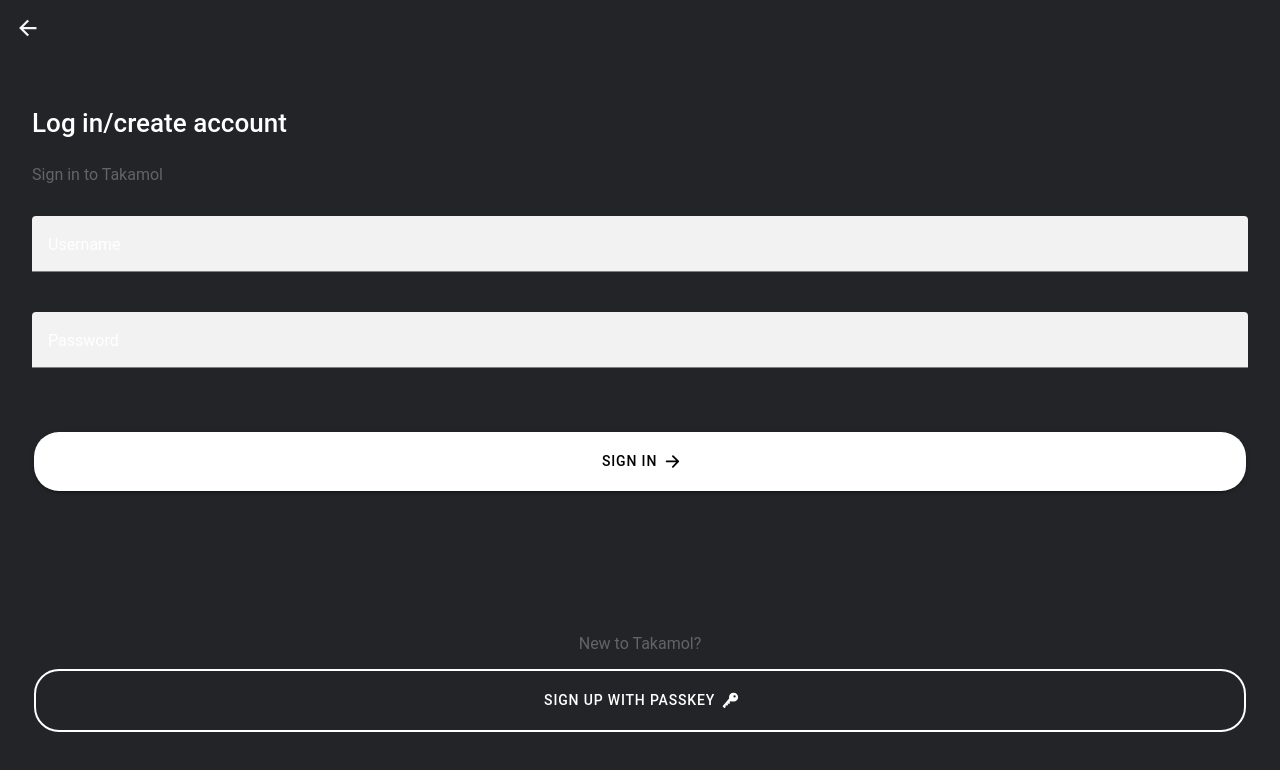
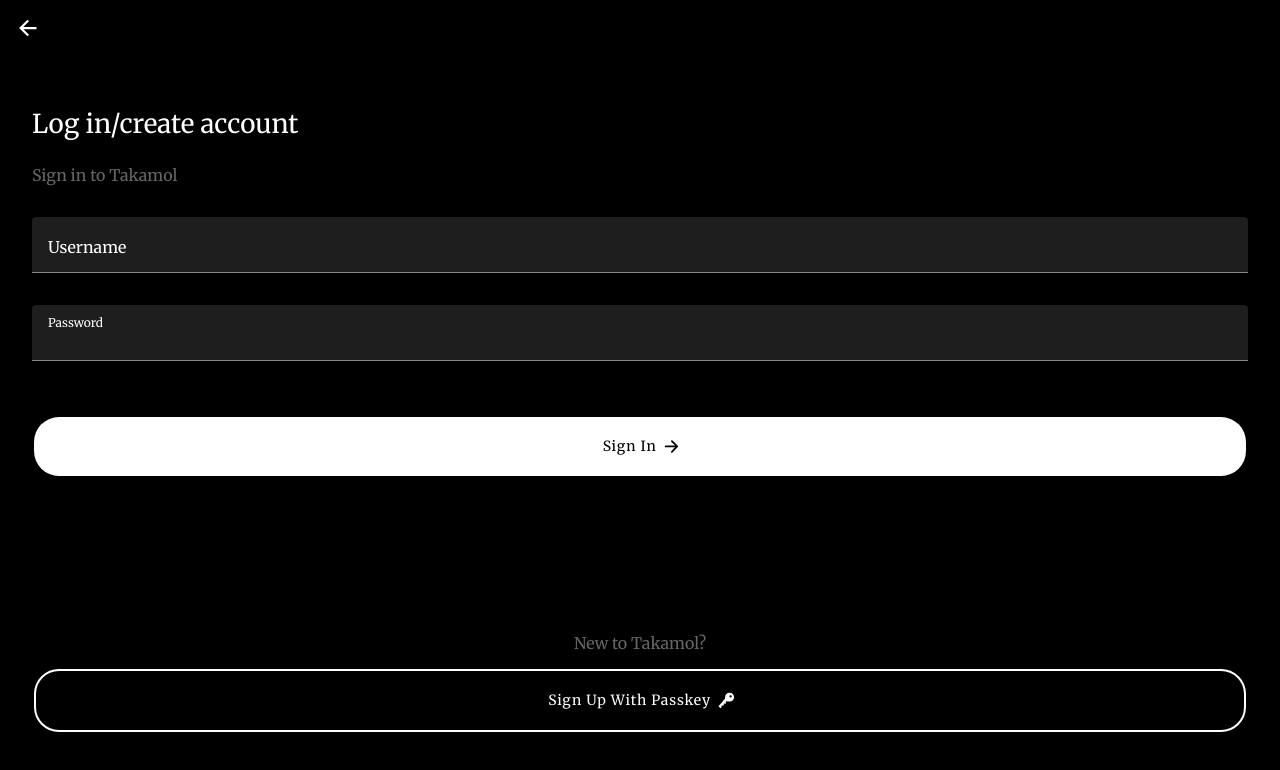
Before and after one commit to Ali-Alzyoud/takamol, a React (Vite) app: page /login in a window 1280 px wide. Shown: the top 770 px of the page. Built offline with nearby package versions, Linux system fonts and the light colour scheme.

Commit message:
basic theming

```diff
--- a/index.html
+++ b/index.html
@@ -18,6 +18,25 @@
 
     <link rel="shortcut icon" type="image/png" href="/favicon.png" />
 
+    <meta
+      name="theme-color"
+      media="(prefers-color-scheme: light)"
+      content="#000000"
+    />
+    <meta
+      name="theme-color"
+      media="(prefers-color-scheme: dark)"
+      content="#000000"
+    />
+
+    <!-- Google Fonts -->
+    <link rel="preconnect" href="https://fonts.googleapis.com" />
+    <link rel="preconnect" href="https://fonts.gstatic.com" crossorigin />
+    <link
+      href="https://fonts.googleapis.com/css2?family=Almarai:wght@400;700&family=Merriweather:ital,wght@0,400;0,700;1,400;1,700&display=swap"
+      rel="stylesheet"
+    />
+
     <!-- add to homescreen for ios -->
     <meta name="mobile-web-app-capable" content="yes" />
     <meta name="apple-mobile-web-app-title" content="Ionic App" />
--- a/src/App.tsx
+++ b/src/App.tsx
@@ -30,12 +30,13 @@
  * https://ionicframework.com/docs/theming/dark-mode
  */
 
-/* import '@ionic/react/css/palettes/dark.always.css'; */
+import '@ionic/react/css/palettes/dark.always.css';
 /* import '@ionic/react/css/palettes/dark.class.css'; */
 import '@ionic/react/css/palettes/dark.system.css';
 
 /* Theme variables */
 import './theme/variables.css';
+import './theme/global.css';
 
 setupIonicReact();
 
--- a/src/pages/Home.css
+++ b/src/pages/Home.css
@@ -30,11 +30,19 @@
 ion-toolbar {
   --background: transparent;
 }
-/* Add these styles to your existing CSS */
-[dir="rtl"] .logo-container {
-  transform: scaleX(-1);
+ion-toolbar ion-button.button-round {
+  --border-radius: 68px;
+  --border-width: 1px;
+  --padding-top: 13px;
+  --padding-bottom: 13px;
+  --padding-end: 20px;
+  --padding-start: 20px;
 }
-
-[dir="rtl"] ion-buttons {
+[dir="rtl"] ion-toolbar ion-buttons {
   direction: ltr;
 }
+[dir="ltr"] ion-toolbar ion-buttons {
+  ion-button {
+    --ion-font-family: "Almarai", sans-serif;
+  }
+}
--- a/src/pages/Home.tsx
+++ b/src/pages/Home.tsx
@@ -35,10 +35,10 @@
 
   return (
     <IonPage>
-      <IonHeader className="ion-no-border">
-        <IonToolbar color="dark">
+      <IonHeader className="ion-no-border ion-padding">
+        <IonToolbar>
           <IonButtons slot="end">
-            <IonButton fill="clear" color="light" onClick={toggleLanguage}>
+            <IonButton className='button-round' fill="outline" onClick={toggleLanguage} >
               <IonIcon slot="start" icon={globeOutline} />
               {t('common.language')}
             </IonButton>
@@ -46,7 +46,7 @@
         </IonToolbar>
       </IonHeader>
 
-      <IonContent fullscreen className="ion-padding" color="dark">
+      <IonContent fullscreen className="ion-padding">
         <div className="logo-container">
           <img src="/assets/logo.svg" alt="Takamol Logo" className="logo" />
         </div>
--- a/src/pages/Login.css
+++ b/src/pages/Login.css
@@ -22,12 +22,19 @@
   gap: 16px;
 }
 
+/* Override autofill background color */
+input:-webkit-autofill,
+input:-webkit-autofill:hover,
+input:-webkit-autofill:focus,
+input:-webkit-autofill:active {
+  -webkit-background-clip: text;
+  -webkit-text-fill-color: #ffffff;
+  transition: background-color 5000s ease-in-out 0s;
+  box-shadow: inset 0 0 20px 20px #1a1a1a;
+}
+
 .custom-input {
-  --background: #1c1c1c;
-  --border-radius: 8px;
-  --padding-start: 16px;
-  --padding-end: 16px;
-  margin-bottom: 16px;
+  --background: rgba(255, 255, 255, 0.1);
 }
 
 .sign-in-button {
--- a/src/pages/Login.tsx
+++ b/src/pages/Login.tsx
@@ -32,14 +32,14 @@
   return (
     <IonPage>
       <IonHeader className="ion-no-border">
-        <IonToolbar color="dark">
+        <IonToolbar>
           <IonButtons slot="start">
-            <IonBackButton defaultHref="/" color="light" />
+            <IonBackButton defaultHref="/" />
           </IonButtons>
         </IonToolbar>
       </IonHeader>
 
-      <IonContent className="ion-padding" color="dark">
+      <IonContent className="ion-padding">
         <div className="login-container">
           <h1>{t('auth.loginTitle')}</h1>
           <p className="subtitle">{t('auth.loginSubtitle')}</p>
@@ -54,7 +54,7 @@
 
             <IonInput
               label={t('auth.password')}
-              labelPlacement="floating"
+              labelPlacement="stacked"
               type="password"
               fill="solid"
               className="custom-input"
--- a/src/pages/Signup.tsx
+++ b/src/pages/Signup.tsx
@@ -29,14 +29,14 @@
   return (
     <IonPage>
       <IonHeader className="ion-no-border">
-        <IonToolbar color="dark">
+        <IonToolbar>
           <IonButtons slot="start">
-            <IonBackButton defaultHref="/login" color="light" />
+            <IonBackButton defaultHref="/login" />
           </IonButtons>
         </IonToolbar>
       </IonHeader>
 
-      <IonContent className="ion-padding" color="dark">
+      <IonContent className="ion-padding">
         <div className="signup-container">
           <h1>{t('auth.signupTitle')}</h1>
           <p className="welcome-text">{t('auth.welcomeMessage')}</p>
--- /dev/null
+++ b/src/theme/global.css
@@ -0,0 +1,36 @@
+html {
+  --ion-dynamic-font: var(--ion-default-dynamic-font);
+  --ion-font-family: "Merriweather", serif;
+}
+
+/* font for ltr pages */
+html[dir="rtl"] {
+  --ion-font-family: "Almarai", sans-serif;
+}
+
+ion-segment-button {
+  text-transform: none;
+}
+
+/* Global form styles */
+.custom-input {
+  margin-bottom: 16px;
+}
+
+/* Primary button style */
+.primary-button {
+  --background: #ffffff;
+  --color: #000000;
+}
+
+/* Outline button style */
+.outline-button {
+  --border-color: rgba(255, 255, 255, 0.6);
+  --border-width: 1px;
+  --color: #ffffff;
+}
+
+/* Text styles */
+.subtitle-text {
+  color: rgba(255, 255, 255, 0.6);
+}
--- a/src/theme/variables.css
+++ b/src/theme/variables.css
@@ -1,2 +1,152 @@
 /* For information on how to create your own theme, please see:
 http://ionicframework.com/docs/theming/ */
+:root {
+  /* Primary colors */
+  --ion-color-primary: #ffffff;
+  --ion-color-primary-rgb: 255, 255, 255;
+  --ion-color-primary-contrast: #000000;
+  --ion-color-primary-contrast-rgb: 0, 0, 0;
+  --ion-color-primary-shade: #e0e0e0;
+  --ion-color-primary-tint: #ffffff;
+
+  /* Secondary colors */
+  --ion-color-secondary: #1a1a1a;
+  --ion-color-secondary-rgb: 26, 26, 26;
+  --ion-color-secondary-contrast: #ffffff;
+  --ion-color-secondary-contrast-rgb: 255, 255, 255;
+  --ion-color-secondary-shade: #171717;
+  --ion-color-secondary-tint: #313131;
+
+  /* Tertiary colors */
+  --ion-color-tertiary: #333333;
+  --ion-color-tertiary-rgb: 51, 51, 51;
+  --ion-color-tertiary-contrast: #ffffff;
+  --ion-color-tertiary-contrast-rgb: 255, 255, 255;
+  --ion-color-tertiary-shade: #2d2d2d;
+  --ion-color-tertiary-tint: #474747;
+
+  /* Success colors */
+  --ion-color-success: #2dd36f;
+  --ion-color-success-rgb: 45, 211, 111;
+  --ion-color-success-contrast: #000000;
+  --ion-color-success-contrast-rgb: 0, 0, 0;
+  --ion-color-success-shade: #28ba62;
+  --ion-color-success-tint: #42d77d;
+
+  /* Warning colors */
+  --ion-color-warning: #ffc409;
+  --ion-color-warning-rgb: 255, 196, 9;
+  --ion-color-warning-contrast: #000000;
+  --ion-color-warning-contrast-rgb: 0, 0, 0;
+  --ion-color-warning-shade: #e0ac08;
+  --ion-color-warning-tint: #ffca22;
+
+  /* Danger colors */
+  --ion-color-danger: #eb445a;
+  --ion-color-danger-rgb: 235, 68, 90;
+  --ion-color-danger-contrast: #ffffff;
+  --ion-color-danger-contrast-rgb: 255, 255, 255;
+  --ion-color-danger-shade: #cf3c4f;
+  --ion-color-danger-tint: #ed576b;
+
+  /* Medium colors */
+  --ion-color-medium: #666666;
+  --ion-color-medium-rgb: 102, 102, 102;
+  --ion-color-medium-contrast: #ffffff;
+  --ion-color-medium-contrast-rgb: 255, 255, 255;
+  --ion-color-medium-shade: #5a5a5a;
+  --ion-color-medium-tint: #757575;
+
+  /* Light colors */
+  --ion-color-light: #ffffff;
+  --ion-color-light-rgb: 255, 255, 255;
+  --ion-color-light-contrast: #000000;
+  --ion-color-light-contrast-rgb: 0, 0, 0;
+  --ion-color-light-shade: #e0e0e0;
+  --ion-color-light-tint: #ffffff;
+
+  /* Dark colors */
+  --ion-color-dark: #000000;
+  --ion-color-dark-rgb: 0, 0, 0;
+  --ion-color-dark-contrast: #ffffff;
+  --ion-color-dark-contrast-rgb: 255, 255, 255;
+  --ion-color-dark-shade: #000000;
+  --ion-color-dark-tint: #1a1a1a;
+
+  /* Dark theme colors */
+  --ion-background-color: #000000;
+  --ion-background-color-rgb: 0, 0, 0;
+  --ion-text-color: #ffffff;
+  --ion-text-color-rgb: 255, 255, 255;
+
+  /* Input styling */
+  --ion-item-background: rgba(255, 255, 255, 0.1);
+  --ion-item-border-color: transparent;
+  --ion-item-color: #ffffff;
+}
+
+/* Global dark theme styles */
+body {
+  --ion-background-color: #000000;
+  --ion-background-color-rgb: 0, 0, 0;
+  --ion-text-color: #ffffff;
+  --ion-text-color-rgb: 255, 255, 255;
+  --ion-border-color: rgba(255, 255, 255, 0.1);
+}
+
+/* Global input styles */
+ion-input {
+  --background: rgba(255, 255, 255, 0.1);
+  --border-radius: 8px;
+  --padding-start: 16px;
+  --padding-end: 16px;
+  --padding-top: 16px;
+  --padding-bottom: 16px;
+  --highlight-height: 0;
+}
+
+/* Global button styles */
+ion-button {
+  --border-radius: 100px;
+  --padding-top: 16px;
+  --padding-bottom: 16px;
+  font-weight: 500;
+  text-transform: none;
+}
+
+/* Global autofill override */
+input:-webkit-autofill,
+input:-webkit-autofill:hover,
+input:-webkit-autofill:focus,
+input:-webkit-autofill:active {
+  -webkit-background-clip: text;
+  -webkit-text-fill-color: #ffffff;
+  transition: background-color 5000s ease-in-out 0s;
+  box-shadow: inset 0 0 20px 20px #1a1a1a;
+}
+
+/* Native input autofill for Ionic */
+.native-input:-webkit-autofill {
+  -webkit-background-clip: text;
+  -webkit-text-fill-color: #ffffff;
+  transition: background-color 5000s ease-in-out 0s;
+  box-shadow: inset 0 0 20px 20px #1a1a1a;
+}
+
+/* Dark toolbar */
+ion-toolbar {
+  --background: transparent;
+  --color: #ffffff;
+}
+
+/* Dark content */
+ion-content {
+  --background: #000000;
+}
+
+/* Dark modal and popover */
+ion-modal,
+ion-popover {
+  --background: #000000;
+  --ion-background-color: #000000;
+}
```
